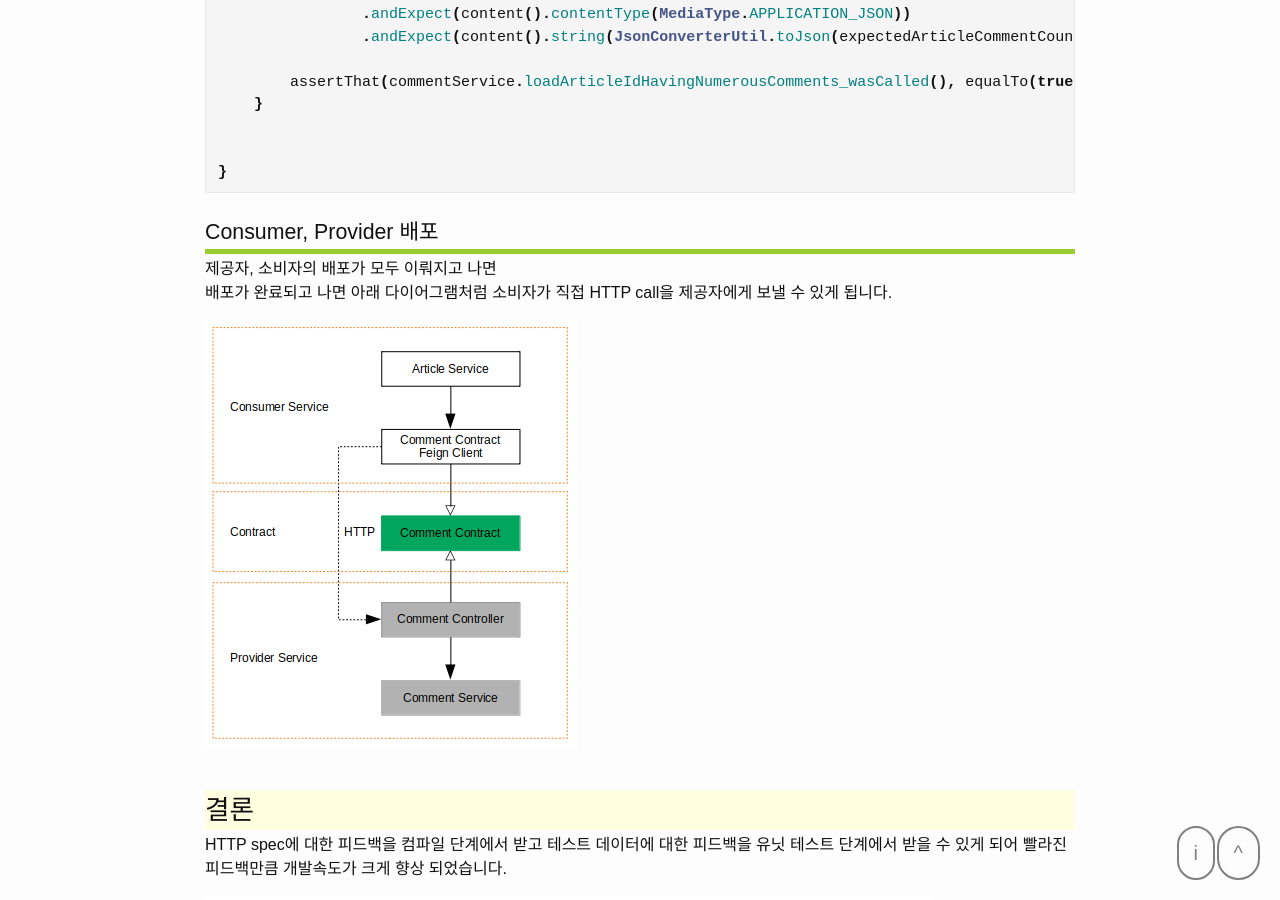
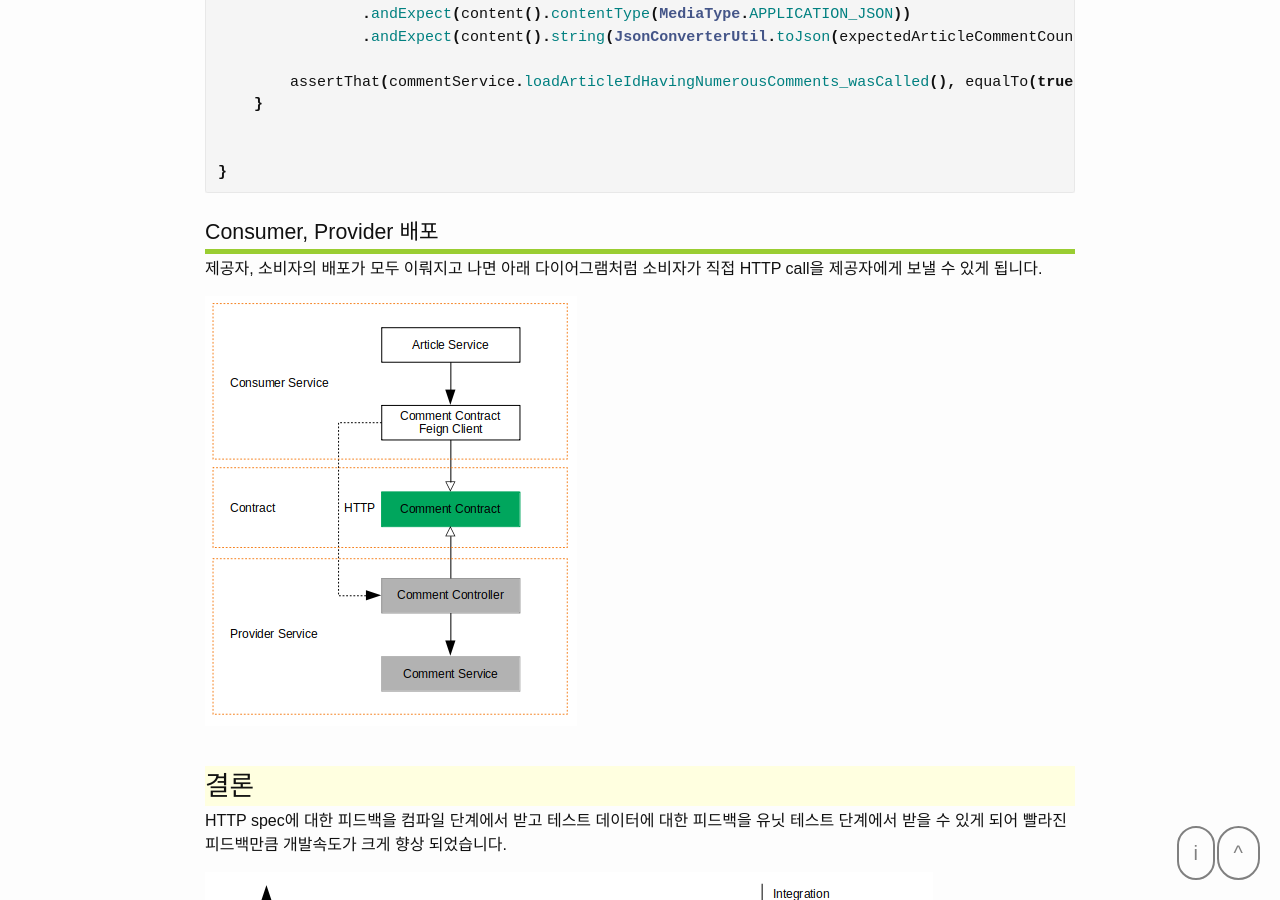
Before and after one commit to dveamer/dveamer.github.io, a Jekyll site: the page built from _posts/BackEnd/2020-05-18-JavaContractInterface.md, in a window 1280 px wide and 900 px high, scrolled down 19603 px. Built offline with Jekyll 4.4.1, drawn with Linux system fonts in a browser that asks for light colours.

Commit message:
homepage

```diff
--- a/_posts/BackEnd/2020-05-18-JavaContractInterface.md
+++ b/_posts/BackEnd/2020-05-18-JavaContractInterface.md
@@ -741,8 +741,7 @@ class CommentControllerTests {
 
 ## Consumer, Provider 배포
 
-제공자, 소비자의 배포가 모두 이뤄지고 나면
-배포가 완료되고 나면 아래 다이어그램처럼 소비자가 직접 HTTP call을 제공자에게 보낼 수 있게 됩니다.
+제공자, 소비자의 배포가 모두 이뤄지고 나면 아래 다이어그램처럼 소비자가 직접 HTTP call을 제공자에게 보낼 수 있게 됩니다.
 
 ![API_contract_12](/images/post_img/APIcontract/API_contract_12.png)
 
```
